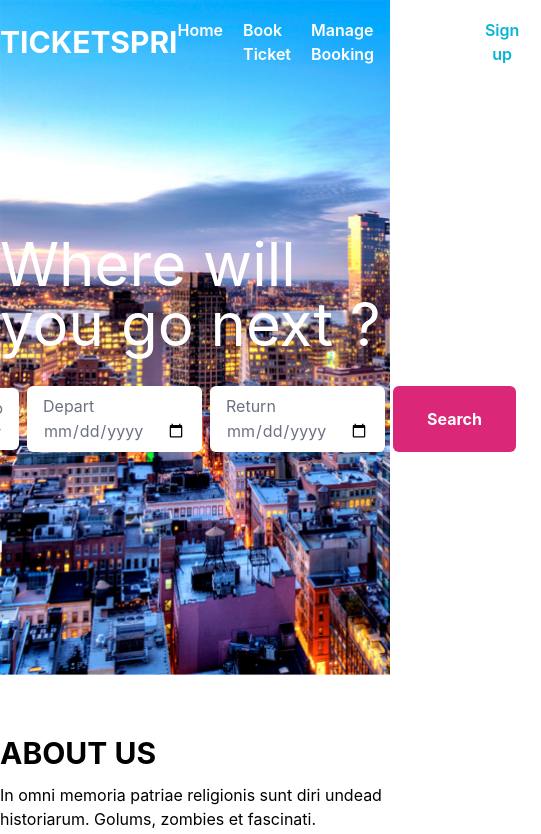
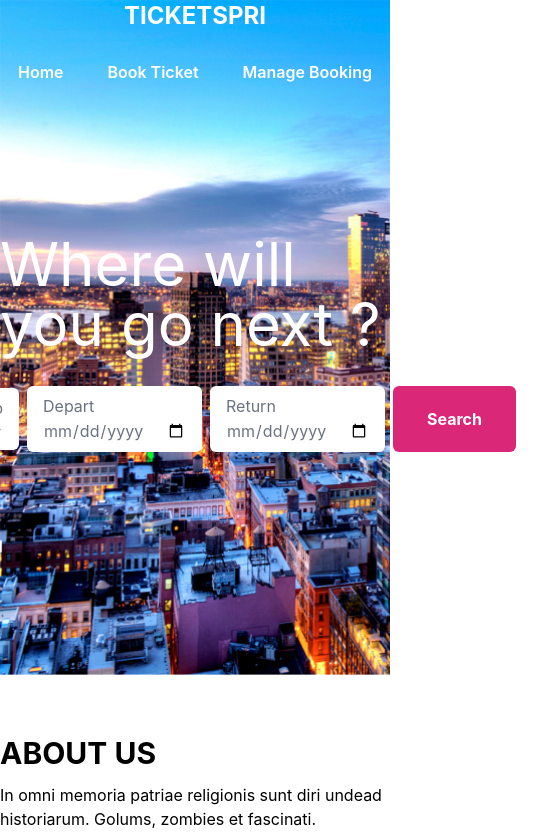
Before and after one commit to SheeTabz/TICKETSPRI, a React (Create React App) app: page / in a window 390 px wide. Shown: the top 834 px of the page, 541 px wide, since content can reach past the window. Built offline with nearby package versions, Linux system fonts and the light colour scheme.

Commit message:
Add nav bar esponsiveness

```diff
--- a/src/components/Nav3.jsx
+++ b/src/components/Nav3.jsx
@@ -5,15 +5,15 @@ import WhiteButton from './WhiteButton'
 function Nav3() {
   return (
     <div className='h-[10vh] flex text-white font-semibold'>
-    <div className='flex items-center lg:container m-auto justify-between '>
-    <h1 className='font-bold text-3xl'>TICKETSPRI</h1>
-    <div className='flex items-center space-x-5 '>
-        <ul className='flex space-x-5 font-'>
+    <div className='flex items-center md:container md:flex-row md:m-auto justify-between flex-col w-full '>
+    <h1 className='font-bold lg:text-3xl text-2xl'>TICKETSPRI</h1>
+    <div className='flex items-center md:space-x-5  space-x-2 md:w-fit w-full '>
+        <ul className='flex md:space-x-5 md:w-fit  w-full justify-around space-x-2'>
         {nav1.map((data, index) => {
         return <li key={index}>{data.name}</li>
         })}
         </ul>
-        <div className='flex space-x-5'>
+        <div className='flex flex-row space-x-5 hidden md:block'>
             <TransButton/>
             <WhiteButton/>
         </div>
```
